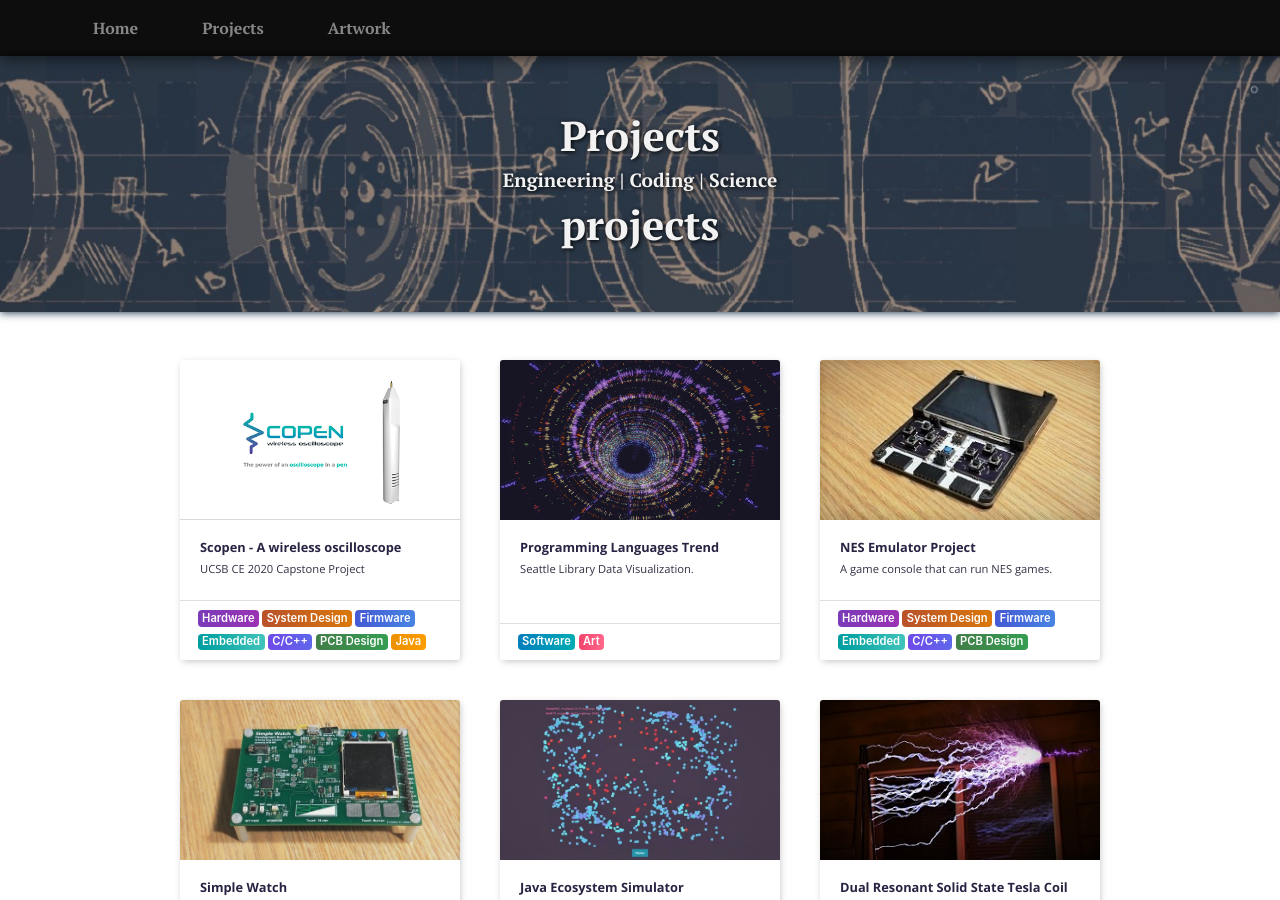
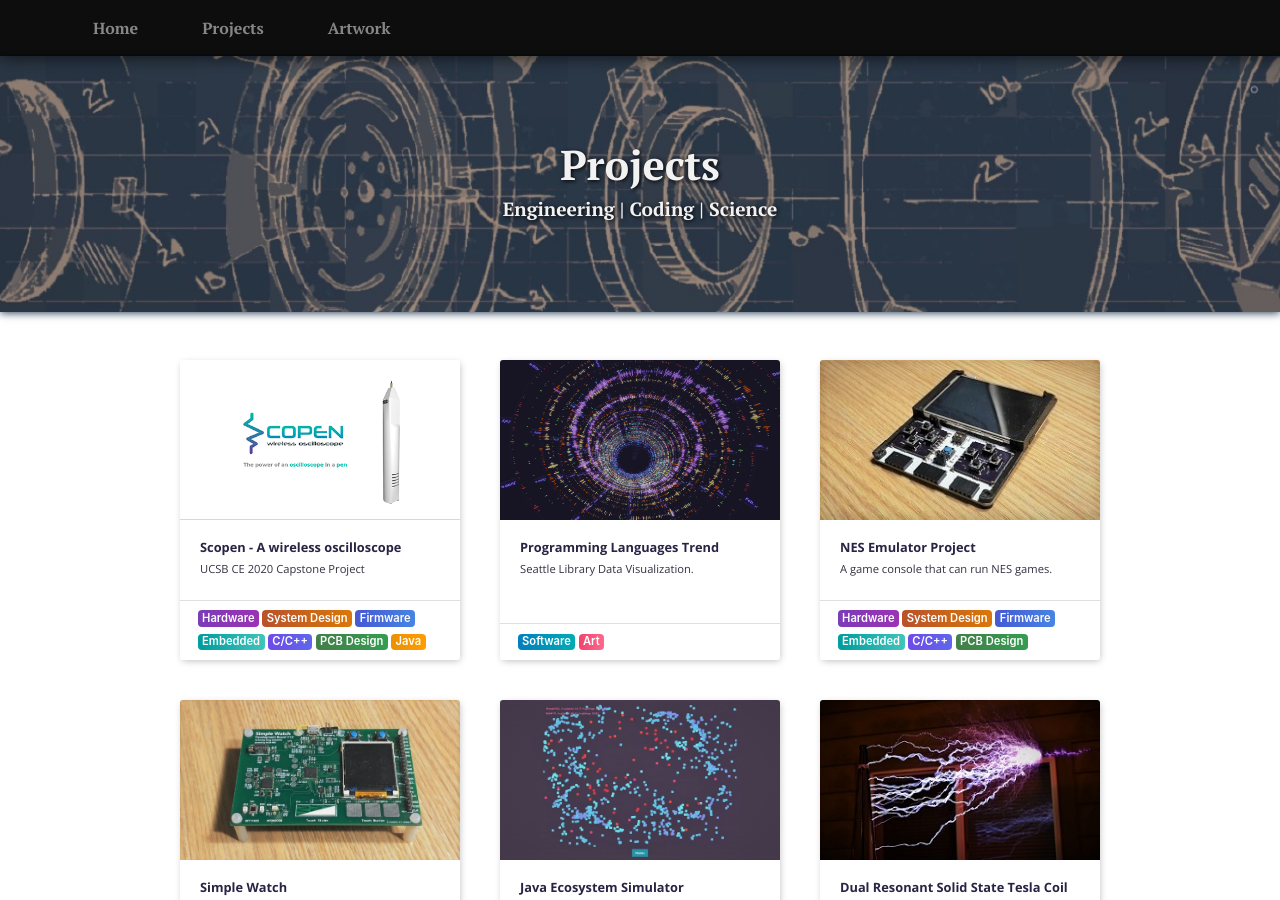
Before and after one commit to boningdong/boning-net, a Jekyll site: the page built from projects.html, in a window 1280 px wide and 900 px high. Built offline with Jekyll 4.4.1, drawn with Linux system fonts in a browser that asks for light colours; nearby versions of some CDN libraries.

Commit message:
Refactor the page header: split into general header and specific header.

```diff
--- a/_includes/header.html
+++ b/_includes/header.html
@@ -8,30 +10,20 @@
     <!-- CSS -->
     <link rel="icon" href="{{ site.baseurl }}/assets/img/icon.png">
 
-     <!-- Conditional Include -->
-    {% if page.title == "home" %}
-        <title>Boning's Page</title>
+    <!-- Append Page Type -->
+    {% assign page_type = page.type %}
+
+    {% if page.layout == "project-post" %}
+    {% assign page_type = "showcase" %}
+    {% endif %}
+
+    <!-- Conditional Include -->
+    {% if page_type == "index" %}
         <link rel="stylesheet" href="{{ site.baseurl }}/assets/css/index/navbar.css">
         <link rel="stylesheet" href="{{ site.baseurl }}/assets/css/index/style.css">
-        <link rel="stylesheet" href="{{ site.baseurl }}/assets/css/index/timeline.css">
-        <link rel="stylesheet" href="{{ site.baseurl }}/assets/css/index/showcase.css">
-        <link rel="stylesheet" href="{{ site.baseurl }}/assets/css/index/skills.css">
-
-    {% elsif page.title == "projects" %}
-        <title>Boning's Projects</title>
+    {% elsif page_type == "showcase" %}
         <link rel="stylesheet" href="{{ site.baseurl }}/assets/css/showcase/style.css">
         <link rel="stylesheet" href="{{ site.baseurl }}/assets/css/showcase/navbar.css">
-        <link rel="stylesheet" href="{{ site.baseurl }}/assets/css/showcase/projects.css">
-
-    {% elsif page.title == "artwork" %}
-        <title>Boning's Artwork</title>
-        <link rel="stylesheet" href="{{ site.baseurl }}/assets/css/showcase/style.css">
-        <link rel="stylesheet" href="{{ site.baseurl }}/assets/css/showcase/navbar.css">
-        <link rel="stylesheet" href="{{ site.baseurl }}/assets/css/showcase/artwork.css">
-
-    {% elsif page.title == "resume" %}
-        <title>Boning's Resume</title>
-
     {% endif %}
 
     <!-- Font -->
--- a/projects.html
+++ b/projects.html
@@ -1,8 +1,15 @@
 ---
 title: projects
+type: showcase
 ---
 
+<!-- General header -->
 {% include header.html %}
+<!-- Page specific header -->
+<head>
+  <title>Boning's Projects</title>
+  <link rel="stylesheet" href="{{ site.baseurl }}/assets/css/showcase/projects.css">
+</head>
 
 <body>
   <!-- Navigation bar -->
@@ -13,7 +20,6 @@
     <div class="title-section">
       <h1 class="title mb-2">Projects</h1>
       <h2 class="subtitle">Engineering | Coding | Science</h2>
-      <h1 class="title mb-2">{{page.title}}</h1>
     </div>
   </section>
 
```
Also changed, not shown: other parts of _includes/header.html (+2 -0 lines), _layouts/project-post.html (+8 -21 lines), artwork.html (+7 -0 lines), index.html (+9 -0 lines).
